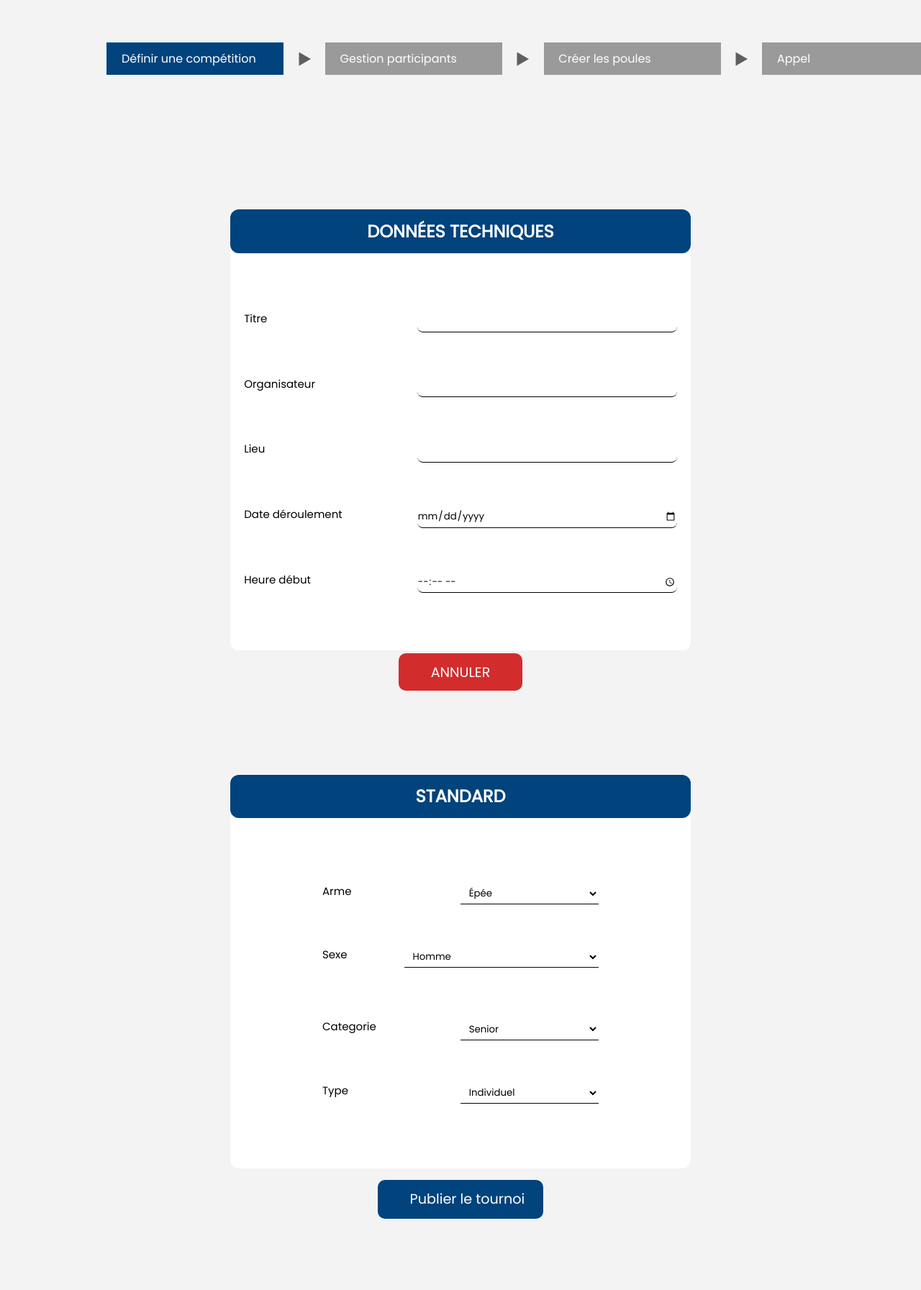
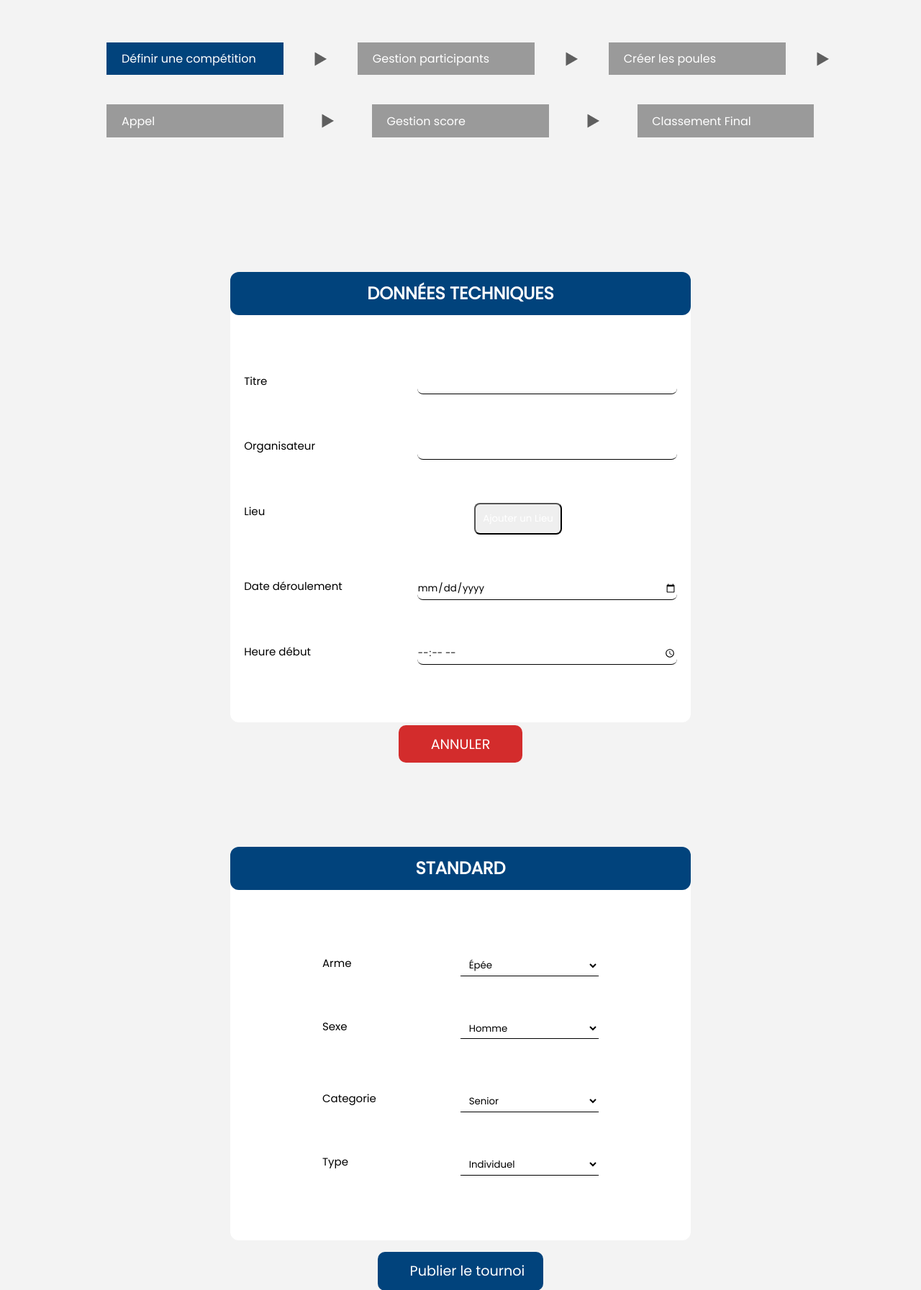
Before and after one commit to araviart/COMP_ESCRIME, a Flask app: page /ajout-comp in a window 1280 px wide; the page is wider, and only the part inside the window is pictured. Shown: the part 96-1889 px from the top of that part at 72% size. Before the commit the page ends 1790 px from the top of that part, so only its background shows below. Run offline with Flask 3, Linux system fonts and the light colour scheme; some libraries are stand-ins or nearby versions.

Commit message:
popup addLieu pour addCompet

```diff
--- a/appli/app.py
+++ b/appli/app.py
@@ -11,7 +11,7 @@ from flask_login import LoginManager
 
 app = Flask(__name__)
 # app.config['SQLALCHEMY_DATABASE_URI'] = 'mysql+pymysql://coursimault:coursimault@servinfo-maria/DBcoursimault'
-app.config['SQLALCHEMY_DATABASE_URI'] = 'mysql+pymysql://root:root@localhost/coupe_escrime2'
+app.config['SQLALCHEMY_DATABASE_URI'] = 'mysql+pymysql://root:irvyn@localhost/coupe_escrime'
 db = SQLAlchemy(app)
 
 app.config['BOOTSTRAP_SERVE_LOCAL'] = True
--- a/appli/static/ajout-comp.css
+++ b/appli/static/ajout-comp.css
@@ -149,6 +149,11 @@ select {
   flex-basis: 50%;
 }
 
+.boxLieu{
+  display: inline-flex;
+  overflow: hidden;
+}
+
 /* Partie responsive */
 @media (max-width: 1450px) {
   .progress-bar {
--- a/appli/static/ajout_adherent.css
+++ b/appli/static/ajout_adherent.css
@@ -136,7 +136,6 @@ select {
 #sexe {
     display: flex;
     justify-content: center;
-    width: 100%;
     margin-bottom: 1em;
 }
 
--- /dev/null
+++ b/appli/static/js/popup_addLieu.js
@@ -0,0 +1,42 @@
+document.addEventListener('DOMContentLoaded', (event) => {
+  const openModalButton = document.getElementById('openModalButton');
+  const modal = document.getElementById('modal');
+  const editLieuIcon = document.getElementById('editLieuIcon');
+  const closeModalButton = document.getElementById('closeModalButton');
+  const saveButton = modal.querySelector('button[type="button"]');
+  const lieuInfoSpan = document.getElementById('lieuInfo');
+
+  openModalButton.addEventListener('click', function() {
+    modal.style.display = 'block';
+  });
+
+  editLieuIcon.addEventListener('click', function() {
+    modal.style.display = 'block';
+  });
+
+  closeModalButton.addEventListener('click', function() {
+    modal.style.display = 'none';
+  });
+
+  saveButton.addEventListener('click', function() {
+    // Retrieve the values from the input fields when the save button is clicked
+    const nomLieuValue = document.getElementById('nomLieu').value;
+    const adresseLieuValue = document.getElementById('adresseLieu').value;
+    const villeLieuValue = document.getElementById('villeLieu').value;
+    const codePostalLieuValue = document.getElementById('codePostalLieu').value;
+
+    // Update the span with the location information
+    lieuInfoSpan.innerHTML = `<p style="color: black; font-size: 15px; max-width: 300px;">${nomLieuValue}: ${adresseLieuValue}, ${villeLieuValue}, ${codePostalLieuValue}</p>`;
+
+    // Update the hidden fields in the main form
+    document.getElementById('hiddenNomLieu').value = nomLieuValue;
+    document.getElementById('hiddenAdresseLieu').value = adresseLieuValue;
+    document.getElementById('hiddenVilleLieu').value = villeLieuValue;
+    document.getElementById('hiddenCodePostalLieu').value = codePostalLieuValue;
+
+    editLieuIcon.style.display = 'inline-block';
+    openModalButton.style.display = 'none';
+
+    modal.style.display = 'none';
+  });
+});
--- a/appli/templates/ajout-comp.html
+++ b/appli/templates/ajout-comp.html
@@ -1,8 +1,5 @@
 {% extends 'base.html' %}
 {% block content %}
-<link rel="stylesheet" href="{{ url_for('static', filename='ajout-comp.css')}}" />
-<link rel="stylesheet" href="{{ url_for('static', filename='progress-bar.css')}}" />
-<link rel="stylesheet" href="{{ url_for ('static', filename='responsive-creer-comp.css') }}">
   <div class="progress-bar">
     <a class="active-url" href="url">Définir une compétition</a>
     <img class="fleche-bar" src="static/img/fleche.png" alt="fleche" />
@@ -33,7 +30,18 @@
               {{ form.organisateur.label(class='label') }} {{ form.organisateur(class='input') }}
             </div>
             <div class="label-input">
-              {{ form.lieu.label(class='label') }} {{ form.lieu(class='input') }}
+              <label class="label">Lieu</label>
+              <button id="openModalButton" type="button">Ajouter un Lieu</button>
+              <div class="boxLieu">
+                <span id="lieuInfo"></span> <!-- Élément pour les informations du lieu -->
+                <!-- Champs cachés pour les informations du lieu -->
+                <input type="hidden" id="hiddenNomLieu" name="nomLieu" value="">
+                <input type="hidden" id="hiddenAdresseLieu" name="adresseLieu" value="">
+                <input type="hidden" id="hiddenVilleLieu" name="villeLieu" value="">
+                <input type="hidden" id="hiddenCodePostalLieu" name="codePostalLieu" value="">
+                <i id="editLieuIcon" class="fa fa-edit" style="cursor:pointer; display:none;"></i> <!-- Icône de modification -->
+              </div>
+              {% include 'popup_addLieu.html' %}
             </div>
             <div class="label-input">
               {{ form.date_deroulement.label(class='label') }} {{ form.date_deroulement(class='input') }}
@@ -57,7 +65,7 @@
             <div class="combox-box comb-arme">
               {{ form.arme.label(class='label') }} {{ form.arme(class='select') }}
             </div>
-            <div class="combox-box comb-arme">
+            <div class="combox-box comb-sexe">
               {{ form.sexe.label(class='label') }} {{ form.sexe(class='select') }}
             </div>
             <div class="combox-box comb-cate">
@@ -74,4 +82,8 @@
       </div>
     </div>
   </form>
+  {% block scripts %}
+  <script src="{{ url_for('static', filename='js/popup_addLieu.js') }}"></script>
+  {% endblock scripts %}
+
 {% endblock %}
--- a/appli/templates/base.html
+++ b/appli/templates/base.html
@@ -18,6 +18,7 @@
     <link rel="stylesheet" href="{{ url_for('static', filename='ajout_adherent.css')}}" />
     <link rel="stylesheet" href="static/ajout-comp.css">
     <link rel="stylesheet" href="static/responsive-creer-comp.css">
+    <link rel="stylesheet" href="static/popup_addLieu.css">
     <script src="{{ url_for('static', filename='js/script_popup.js') }}"></script>
     <script src="https://kit.fontawesome.com/b2318dca58.js" crossorigin="anonymous"></script>
     <title>Compétition ESCRIME</title>
--- /dev/null
+++ b/appli/templates/popup_addLieu.html
@@ -0,0 +1,14 @@
+<!-- Pop-up Ajouter Lieu -->
+<div id="modal" class="modal">
+    <div class="modal-content">
+      <span class="close" id="closeModalButton">&times;</span>
+      <form id="formAjouterLieu">
+        <h2>Ajouter un Lieu</h2>
+        <input type="text" id="nomLieu" placeholder="Nom du Lieu" required><br>
+        <input type="text" id="adresseLieu" placeholder="Adresse" required><br>
+        <input type="text" id="villeLieu" placeholder="Ville" required><br>
+        <input type="number" id="codePostalLieu" placeholder="Code Postal" required><br>
+        <button type="button">Enregistrer</button>
+      </form>
+    </div>
+  </div>
--- a/appli/views.py
+++ b/appli/views.py
@@ -32,7 +32,6 @@ class InscriptionForm(FlaskForm):
 class CompetitionForm(FlaskForm):
     titre = StringField('Titre', validators=[DataRequired()])
     organisateur = StringField('Organisateur', validators=[DataRequired()])
-    lieu = StringField("Lieu", validators=[DataRequired()])
     date_deroulement = DateField('Date déroulement', format='%Y-%m-%d', validators=[DataRequired()])
     heure_debut = TimeField('Heure début', format='%H:%M', validators=[DataRequired()])
     arme = SelectField('Arme', choices=[('epee', 'Épée'), ('fleuret', 'Fleuret'), ('sabre', 'Sabre')])
@@ -280,15 +279,26 @@ def ajout_comp():
     form = CompetitionForm()
 
     if form.validate_on_submit():
-        lieu = Lieu.query.filter_by(nomLieu=form.lieu.data).first()
+        # Récupérez les données des champs cachés uniquement si le formulaire a été soumis
+        nom_lieu = request.form.get('nomLieu')
+        adresse_lieu = request.form.get('adresseLieu')
+        ville_lieu = request.form.get('villeLieu')
+        code_postal_lieu = request.form.get('codePostalLieu')
 
-        if lieu is None:
-            # si le lieu existe pas on le crée avec un id auto incrémenté et le reste des colonnes vides
-            # à voir après si l'on gère ces colonnes avec de nouveaux champs ou une API qui autocomplète les
-            # champs en fonction du nom du lieu
-            lieu = Lieu(nom_lieu=form.lieu.data, ville_lieu="", code_postal_lieu=0, adresse_lieu="")
-            db.session.add(lieu)
+        if nom_lieu and adresse_lieu and ville_lieu and code_postal_lieu:  # Vérifiez si tous les champs cachés sont fournis
+            lieu = Lieu.query.filter_by(nomLieu=nom_lieu).first()
+            if lieu is None:
+                lieu = Lieu(nom_lieu=nom_lieu, adresse_lieu=adresse_lieu, ville_lieu=ville_lieu, code_postal_lieu=code_postal_lieu)
+                db.session.add(lieu)
+            else:
+                # Si le lieu existe déjà, mais que vous souhaitez mettre à jour les informations
+                lieu.adresse_lieu = adresse_lieu
+                lieu.ville_lieu = ville_lieu
+                lieu.code_postal_lieu = code_postal_lieu
             db.session.commit()
+
+        print(lieu.idLieu, Saison.query.get(1).idSaison, getattr(Categorie.query.filter_by(nomCategorie=form.categorie.data).first(), 'idCat', None), getattr(Arme.query.filter_by(nomArme=form.arme.data).first(), 'idArme', None), form.titre.data, f"Competition organisée par {form.organisateur.data}", form.date_deroulement.data, form.heure_debut.data, form.sexe.data[:1], form.type_comp.data == 'individuel')
+
         competition = Competition(idLieu=lieu.idLieu,
                                   idSaison=Saison.query.get(1).idSaison,
                                   idCat=getattr(Categorie.query.filter_by(nomCategorie=form.categorie.data).first(), 'idCat', None),
@@ -297,7 +307,7 @@ def ajout_comp():
                                   descComp=f"Competition organisée par {form.organisateur.data}",
                                   dateComp=form.date_deroulement.data,
                                   heureComp=form.heure_debut.data,
-                                  sexeComp=form.sexe.data[:1],
+                                  sexeComp=form.sexe.data[:1].upper(),
                                   estIndividuelle=form.type_comp.data == 'individuel')
         db.session.add(competition)
         db.session.commit()
```
Also changed, not shown: appli/static/popup_addLieu.css (added, +34 -0 lines).
